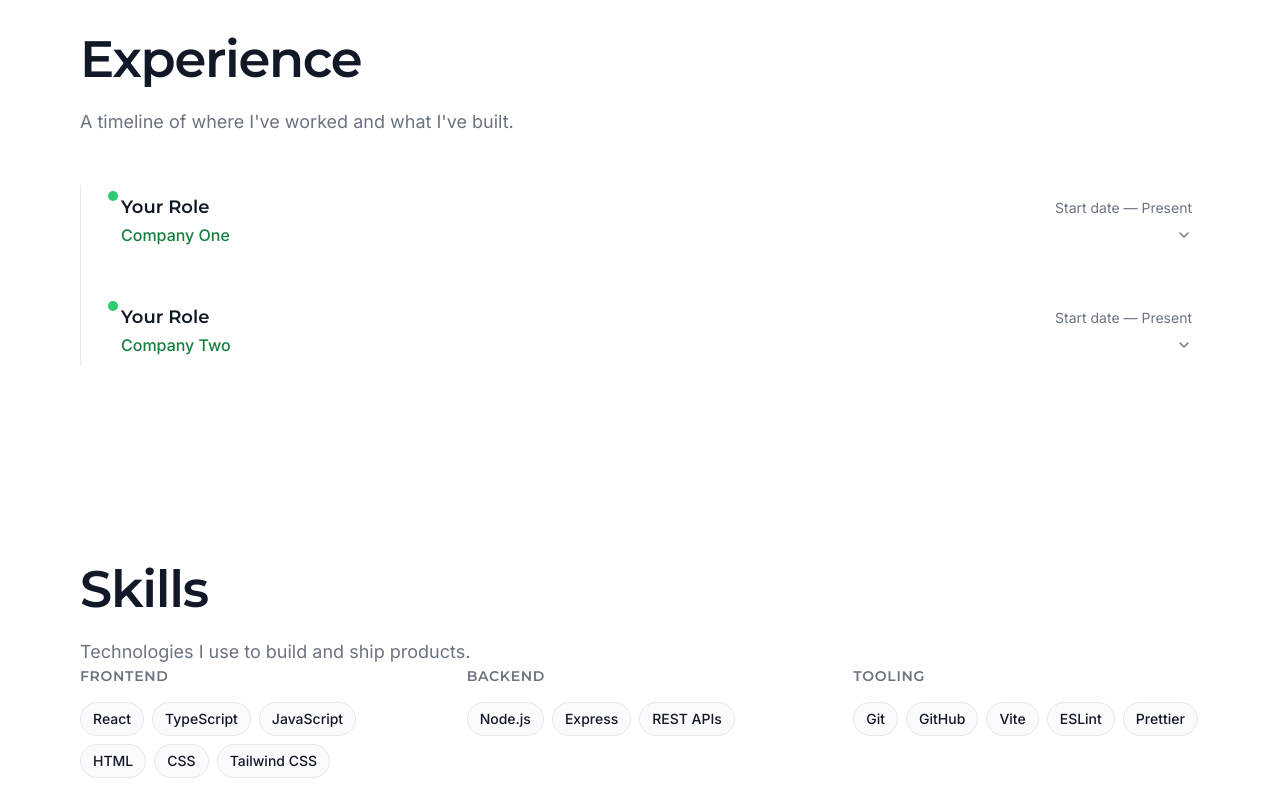
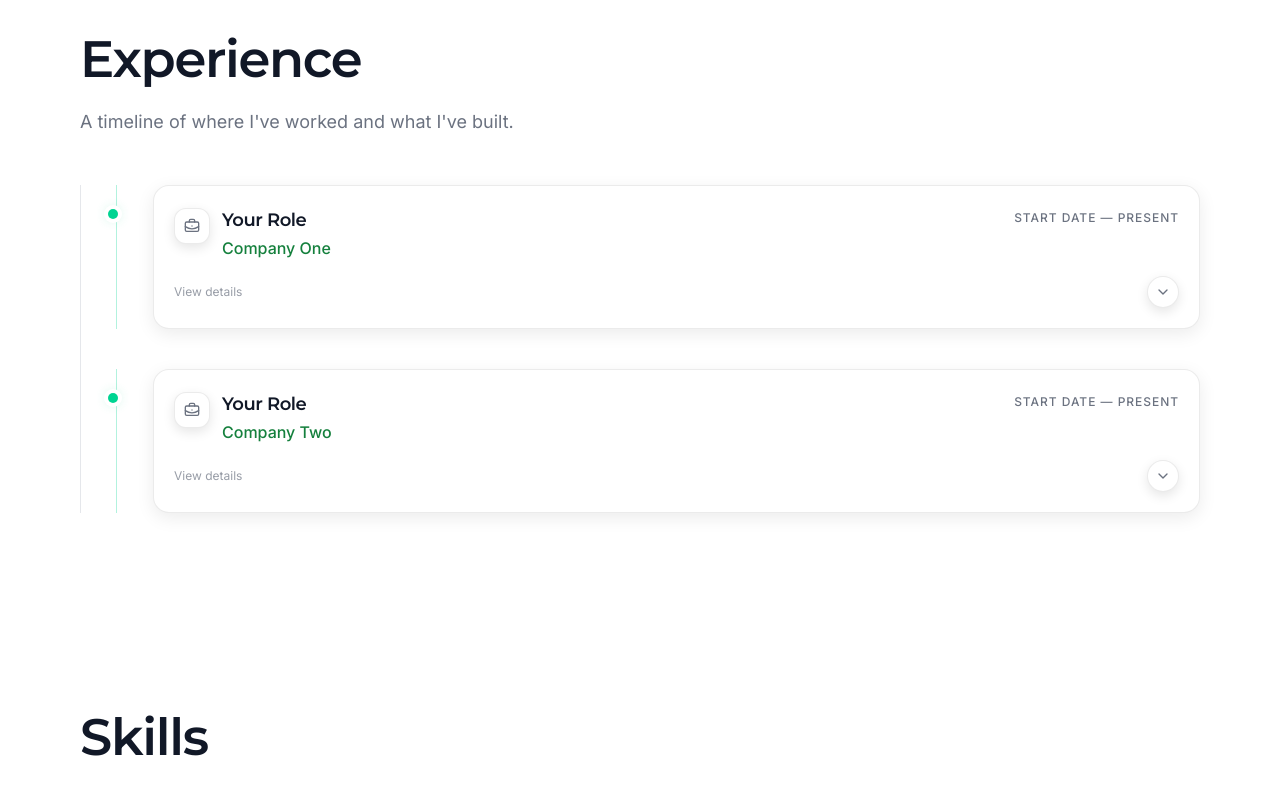
Before and after one commit to xazalo/portfolio, a React (Vite) app: page / in a window 1280 px wide. Shown: the part 1951-2736 px from the top of the page. Built offline with nearby package versions, Linux system fonts and the light colour scheme.

Commit message:
style: add shadows

```diff
--- a/src/components/experience/ExperienceItem.tsx
+++ b/src/components/experience/ExperienceItem.tsx
@@ -1,5 +1,5 @@
 import { useId } from 'react'
-import { ChevronDown } from 'lucide-react'
+import { BriefcaseBusiness, ChevronDown } from 'lucide-react'
 import type { Experience } from '../../data/experience.ts'
 import { TechnologyTag } from '../ui/TechnologyTag.tsx'
 import { cn } from '../../lib/utils'
@@ -10,60 +10,312 @@ interface ExperienceItemProps {
   onToggle: () => void
 }
 
-export function ExperienceItem({ item, isOpen, onToggle }: ExperienceItemProps) {
+export function ExperienceItem({
+  item,
+  isOpen,
+  onToggle,
+}: ExperienceItemProps) {
   const panelId = useId()
   const headerId = useId()
 
  return (
-    <li className="relative">
+  <li className="relative pl-7 sm:pl-10">
+    {/* Timeline line */}
     <span
-        className="absolute -left-[5px] top-1.5 h-2.5 w-2.5 rounded-full bg-accent"
       aria-hidden="true"
+      className="
+        absolute left-[3px] top-0 bottom-0
+        w-px
+        bg-emerald-400/30
+      "
     />
+
+    {/* Active timeline line */}
+    {isOpen && (
+      <span
+        aria-hidden="true"
+        className="
+          absolute left-[3px] top-0
+          h-full w-px
+          bg-gradient-to-b
+          from-emerald-400
+          via-emerald-400/70
+          to-emerald-400/20
+          shadow-[0_0_10px_rgba(52,211,153,0.45)]
+        "
+      />
+    )}
+
+    {/* Timeline point */}
+    <span
+      aria-hidden="true"
+      className={cn(
+        `
+          absolute left-0 top-6 z-10
+          flex h-2.5 w-2.5
+          -translate-x-1/2
+          items-center justify-center
+          rounded-full
+          bg-emerald-400
+          ring-4 ring-background
+          shadow-[0_0_12px_rgba(52,211,153,0.45)]
+          transition-all duration-300
+        `,
+        isOpen &&
+          `
+            h-3.5 w-3.5
+            shadow-[
+              0_0_0_4px_rgba(52,211,153,0.12),
+              0_0_18px_rgba(52,211,153,0.65)
+            ]
+          `,
+      )}
+    />
+
+    {/* Experience */}
+    <div
+      className={cn(
+        `
+          relative
+          overflow-hidden
+          rounded-2xl
+          border border-black/[0.08]
+          bg-white
+          shadow-[0_5px_18px_rgba(0,0,0,0.08)]
+          transition-all duration-300
+          hover:border-black/[0.12]
+          hover:shadow-[0_10px_28px_rgba(0,0,0,0.11)]
+        `,
+        isOpen &&
+          `
+            border-emerald-400/20
+            bg-white
+            shadow-[
+              0_18px_50px_rgba(0,0,0,0.15),
+              0_6px_18px_rgba(0,0,0,0.09),
+              0_0_30px_rgba(52,211,153,0.08)
+            ]
+          `,
+      )}
+    >
       <button
         type="button"
         id={headerId}
         aria-expanded={isOpen}
         aria-controls={panelId}
         onClick={onToggle}
-        className="w-full rounded-lg p-2 text-left transition-colors hover:bg-surface"
+        className="
+          group
+          w-full
+          rounded-2xl
+          p-4
+          text-left
+          transition-all duration-200
+          hover:bg-black/[0.018]
+          focus-visible:outline-none
+          focus-visible:ring-2
+          focus-visible:ring-accent/40
+          sm:p-5
+        "
       >
-        <span className="flex flex-wrap items-baseline justify-between gap-x-4 gap-y-1">
-          <span className="font-display text-lg font-semibold text-foreground">{item.role}</span>
-          <span className="text-sm text-muted">
+        {/* Header */}
+        <span
+          className="
+            flex flex-col gap-2
+            sm:flex-row
+            sm:items-start
+            sm:justify-between
+          "
+        >
+          <span className="flex items-start gap-3">
+            {/* Icon */}
+            <span
+              aria-hidden="true"
+              className="
+                mt-0.5
+                flex h-9 w-9 shrink-0
+                items-center justify-center
+                rounded-xl
+                border border-black/[0.08]
+                bg-white
+                text-muted
+                shadow-[0_4px_12px_rgba(0,0,0,0.10)]
+                transition-all duration-300
+                group-hover:-translate-y-0.5
+                group-hover:border-emerald-400/30
+                group-hover:text-emerald-500
+                group-hover:shadow-[0_6px_16px_rgba(0,0,0,0.12)]
+              "
+            >
+              <BriefcaseBusiness className="h-4 w-4" />
+            </span>
+
+            <span className="min-w-0">
+              <span
+                className="
+                  block
+                  font-display
+                  text-lg font-semibold
+                  tracking-tight
+                  text-foreground
+                  transition-colors duration-300
+                  group-hover:text-emerald-500
+                "
+              >
+                {item.role}
+              </span>
+
+              <span
+                className="
+                  mt-0.5 block
+                  font-medium
+                  text-accent-strong
+                "
+              >
+                {item.company}
+              </span>
+            </span>
+          </span>
+
+          {/* Date */}
+          <span
+            className="
+              shrink-0
+              pl-12
+              text-xs font-medium
+              uppercase
+              tracking-[0.08em]
+              text-muted
+              sm:pl-0
+              sm:pt-1
+            "
+          >
             {item.startDate} — {item.endDate ?? 'Present'}
           </span>
         </span>
-        <span className="mt-0.5 flex items-center justify-between gap-4">
-          <span className="font-medium text-accent-strong">{item.company}</span>
+
+        {/* Toggle */}
+        <span className="mt-4 flex items-center justify-between">
+          <span
+            className="
+              text-xs
+              text-muted/70
+              transition-colors
+              group-hover:text-muted
+            "
+          >
+            {isOpen ? 'Hide details' : 'View details'}
+          </span>
+
+          <span
+            className="
+              flex h-8 w-8
+              items-center justify-center
+              rounded-full
+              border border-black/[0.08]
+              bg-white
+              text-muted
+              shadow-[0_4px_12px_rgba(0,0,0,0.10)]
+              transition-all duration-300
+              group-hover:-translate-y-0.5
+              group-hover:border-emerald-400/30
+              group-hover:bg-emerald-400/[0.06]
+              group-hover:text-emerald-500
+              group-hover:shadow-[0_6px_16px_rgba(0,0,0,0.12)]
+            "
+          >
             <ChevronDown
               className={cn(
-              'h-4 w-4 shrink-0 text-muted transition-transform duration-200',
-              isOpen && 'rotate-180',
+                'h-4 w-4 transition-transform duration-300',
+                isOpen && 'rotate-180 text-emerald-500',
               )}
             />
           </span>
+        </span>
       </button>
+
+      {/* Details */}
       <div
         id={panelId}
         role="region"
         aria-labelledby={headerId}
         className={cn(
           'grid transition-[grid-template-rows,opacity] duration-300 ease-out',
-          isOpen ? 'grid-rows-[1fr] opacity-100' : 'grid-rows-[0fr] opacity-0',
+          isOpen
+            ? 'grid-rows-[1fr] opacity-100'
+            : 'grid-rows-[0fr] opacity-0',
         )}
       >
         <div className="min-h-0 overflow-hidden">
-          <div className="px-2 pb-2 pt-3">
-            <p className="text-sm leading-relaxed text-secondary">{item.description}</p>
+          <div
+            className="
+              border-t border-black/[0.06]
+              bg-black/[0.008]
+              px-4 pb-5 pt-5
+              sm:px-5
+            "
+          >
+            <p
+              className="
+                max-w-2xl
+                text-sm leading-6
+                text-secondary
+              "
+            >
+              {item.description}
+            </p>
+
             {item.responsibilities.length > 0 ? (
-              <ul className="mt-3 list-disc space-y-1 pl-5 text-sm leading-relaxed text-secondary">
+              <ul
+                className="
+                  mt-4
+                  space-y-2
+                  text-sm leading-6
+                  text-secondary
+                "
+              >
                 {item.responsibilities.map((responsibility) => (
-                  <li key={responsibility}>{responsibility}</li>
+                  <li
+                    key={responsibility}
+                    className="flex gap-3"
+                  >
+                    <span
+                      aria-hidden="true"
+                      className="
+                        mt-[0.6rem]
+                        h-1.5 w-1.5
+                        shrink-0
+                        rounded-full
+                        bg-emerald-400
+                        shadow-[0_0_8px_rgba(52,211,153,0.45)]
+                      "
+                    />
+
+                    <span>{responsibility}</span>
+                  </li>
                 ))}
               </ul>
             ) : null}
-            <ul className="mt-4 flex flex-wrap gap-2" aria-label="Technologies">
+
+            {item.technologies.length > 0 ? (
+              <div className="mt-5">
+                <p
+                  className="
+                    mb-2.5
+                    text-[10px]
+                    font-medium
+                    uppercase
+                    tracking-[0.18em]
+                    text-muted/70
+                  "
+                >
+                  Technologies
+                </p>
+
+                <ul
+                  className="flex flex-wrap gap-1.5"
+                  aria-label="Technologies"
+                >
                   {item.technologies.map((tech) => (
                     <li key={tech}>
                       <TechnologyTag name={tech} />
@@ -71,6 +323,9 @@ export function ExperienceItem({ item, isOpen, onToggle }: ExperienceItemProps)
                   ))}
                 </ul>
               </div>
+            ) : null}
+          </div>
+        </div>
       </div>
     </div>
   </li>
```
Lines whose indentation alone changed are shown as unchanged.
